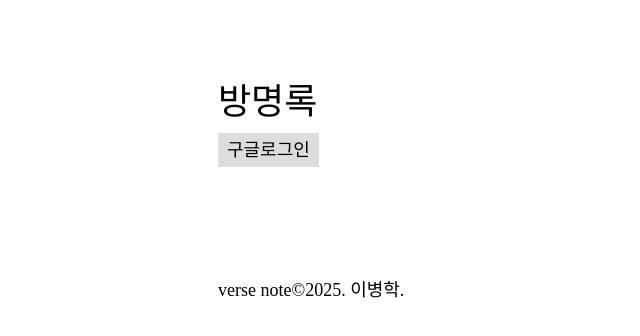
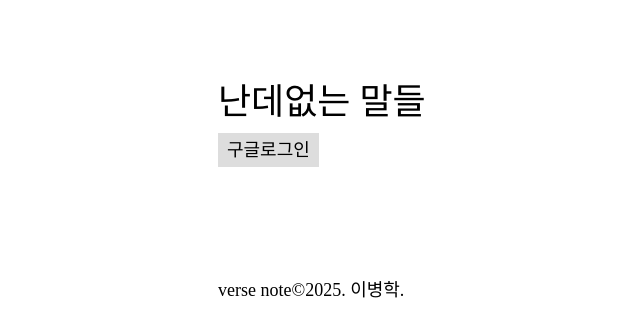
Before and after one commit to lee-bh/verse-note, a plain HTML site: page index.html in a window 1280 px wide. Shown: the whole page, without its empty margins (147-787 px from the left). Drawn offline with Linux system fonts and the light colour scheme; no server answers; a web font is replaced by a local one.

Commit message:
Update index.html

```diff
--- a/index.html
+++ b/index.html
@@ -1,7 +1,7 @@
 <html>
     <head>
         <meta charset="UTF-8">
-        <title>방명록</title>
+        <title>난데없는 말들</title>
         <meta name="description" content="파이어베이스를 사용한 간단한 방명록 페이지입니다. 순수 클라이언트 자바스크립트로 구현되었습니다.">
         <meta name="viewport" content="width=device-width, initial-scale=1.0">
         <style>
@@ -43,7 +43,7 @@
     </head>
     <body>
         <header>
-            <h1>방명록</h1>
+            <h1>난데없는 말들</h1>
             <button id="signInButton">구글로그인</button>
             <button id="signOutButton">로그아웃</button>
         </header>
```
